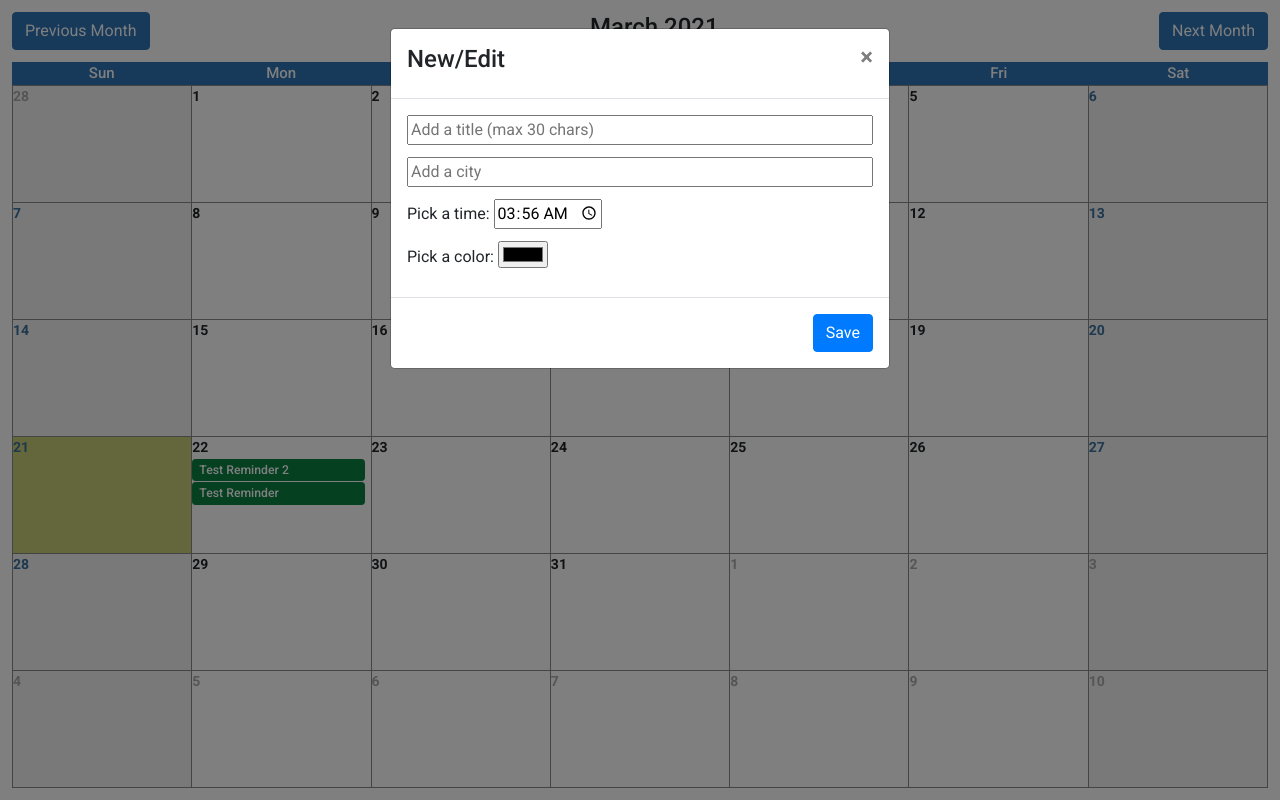
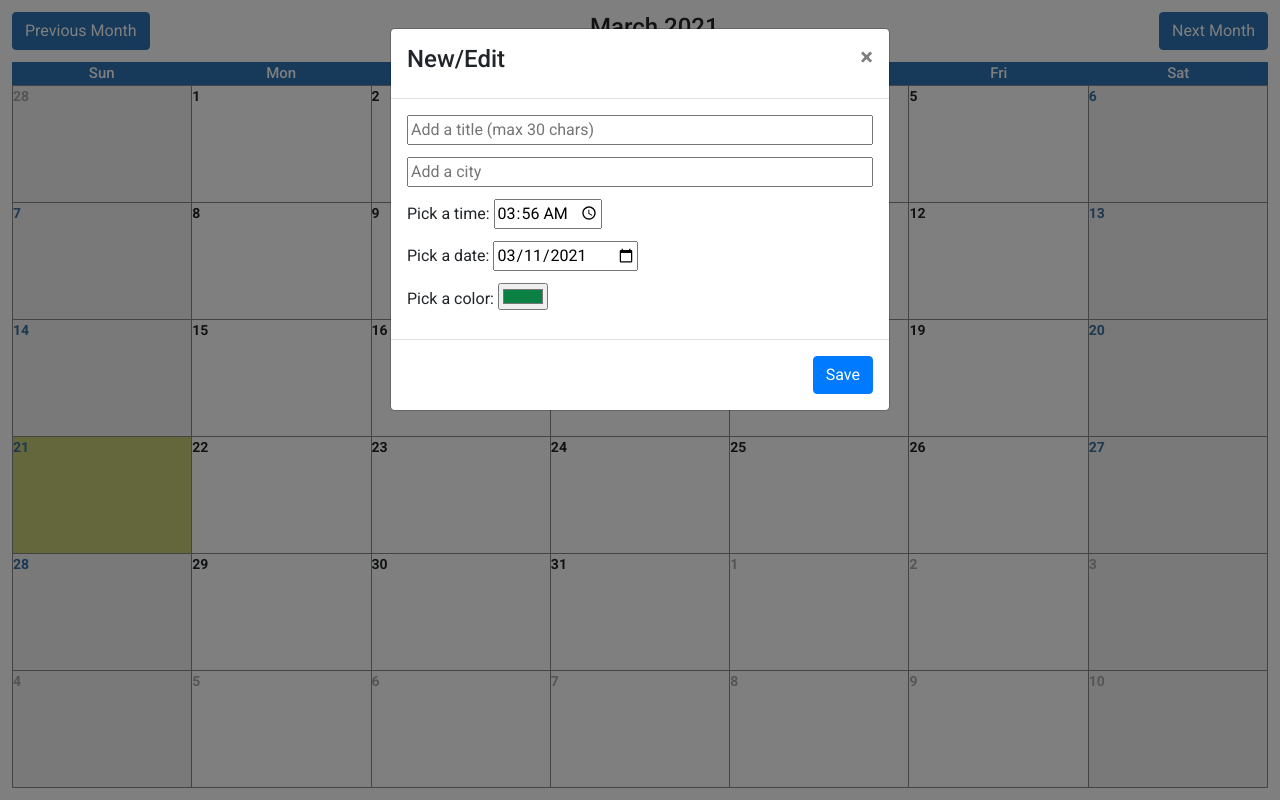
Before and after one commit to cassiostp/calendar, a React (Create React App) app: page / in a window 1280 px wide. Both pictures are taken after a click on the element "11". Built offline with nearby package versions, Linux system fonts and the light colour scheme.

Commit message:
Finish save, edit and delete flows

```diff
--- a/src/components/Calendar/Cell.tsx
+++ b/src/components/Calendar/Cell.tsx
@@ -7,7 +7,7 @@ import {
     selectRemindersByDate,
 } from 'components/Calendar/calendarSlice';
 import Reminder from 'components/Reminder/Reminder';
-import { showModal } from 'components/Reminder/reminderSlice';
+import { showModal, setDateTime } from 'components/Reminder/reminderSlice';
 
 interface Props {
     date: number;
@@ -42,7 +42,8 @@ function CalendarCell({ date }: Props) {
             className={getClassNames(cellDate, currentDate)}
             onClick={(event) => {
                 event.stopPropagation();
-                dispatch(showModal({ type: 'new' }))
+                dispatch(setDateTime({ dateMillis: date }));
+                dispatch(showModal({ type: 'new' }));
             }}
         >
             {cellDate.day}
--- a/src/components/Calendar/calendarSlice.ts
+++ b/src/components/Calendar/calendarSlice.ts
@@ -7,33 +7,14 @@ import { Reminder } from 'types';
 
 const DAYS_IN_CALENDAR = 42;
 
-interface Reminders {
-    [key: string]: Reminder[] | undefined;
-}
-
 interface CalendarState {
     date: number;
-    reminders: Reminders;
+    reminders: Reminder[];
 }
 
 const initialState: CalendarState = {
     date: DateTime.now().toMillis(),
-    reminders: {
-        '2021-3-22': [
-            {
-                title: 'Test Reminder',
-                date: DateTime.now().toMillis(),
-                city: 'fortaleza',
-                color: '',
-            },
-            {
-                title: 'Test Reminder 2',
-                date: DateTime.now().minus({ hours: 1 }).toMillis(),
-                city: 'aracaju',
-                color: '',
-            }
-        ]
-    },
+    reminders: [],
 }
 
 export const calendarSlice = createSlice({
@@ -45,11 +26,42 @@ export const calendarSlice = createSlice({
         },
         decrement: state => {
             state.date = DateTime.fromMillis(state.date).minus({ months: 1 }).toMillis();
+        },
+        saveReminder: (
+            state,
+            action: PayloadAction<{ newReminder: Reminder, oldReminder?: Reminder }>
+        ) => {
+            const { newReminder, oldReminder } = action.payload;
+            let { reminders } = state;
+            const index = reminders.findIndex(reminder => reminder.date === newReminder.date);
+            if (oldReminder) {
+                reminders = reminders.filter(
+                    filterReminder => filterReminder.date !== oldReminder.date
+                );
+
+            }
+            if (index >= 0) {
+                reminders[index] = newReminder;
+            } else {
+                reminders.push(newReminder);
+            }
+            state.reminders = reminders;
+        },
+        deleteReminder: (state, action: PayloadAction<{ reminder: Reminder }>) => {
+            const { reminder } = action.payload;
+            state.reminders = state.reminders.filter(
+                filterReminder => filterReminder.date !== reminder.date
+            );
         }
     }
 });
 
-export const { increment, decrement } = calendarSlice.actions;
+export const {
+    increment,
+    decrement,
+    saveReminder,
+    deleteReminder
+} = calendarSlice.actions;
 
 export const selectCurrentDate = (state: RootState) => state.calendar.date;
 export const selectCalendarDays = (state: RootState) => {
@@ -66,9 +78,11 @@ export const selectCalendarDays = (state: RootState) => {
     return calendarArray;
 };
 export const selectRemindersByDate = (date: DateTime) => (state: RootState) => {
-    const reminders = state.calendar.reminders[`${date.year}-${date.month}-${date.day}`];
-    const sortedReminders = sortBy(reminders, ['date']);
-    return sortedReminders ?? [];
+    const { reminders } = state.calendar;
+    const filteredReminders = reminders.filter(reminder =>
+        date.toFormat('yyyy-MM-dd') === DateTime.fromMillis(reminder.date).toFormat('yyyy-MM-dd'));
+    const sortedReminders = sortBy(filteredReminders, ['date']);
+    return sortedReminders;
 }
 
 export default calendarSlice.reducer;
--- a/src/components/Reminder/ReminderModal.tsx
+++ b/src/components/Reminder/ReminderModal.tsx
@@ -1,8 +1,7 @@
-import React, { useState } from 'react';
+import React from 'react';
 import Button from 'react-bootstrap/Button';
 import Modal from 'react-bootstrap/Modal';
 import { useDispatch, useSelector } from 'react-redux';
-import { DateTime } from 'luxon';
 
 import {
     hideModal,
@@ -10,45 +9,71 @@ import {
     setCity,
     setColor,
     setDate,
+    setTime,
     setTitle,
     selectModalState,
+    selectReminderFromForm,
 } from 'components/Reminder/reminderSlice';
+import {
+    deleteReminder,
+    saveReminder,
+} from 'components/Calendar/calendarSlice';
 
 function ReminderModal() {
     const {
+        formCity,
+        formColor,
+        formDate,
+        formTime,
+        formTitle,
         selectedReminder,
         show,
         type
     } = useSelector(selectModalState);
+    const modifiedReminder = useSelector(selectReminderFromForm);
     const dispatch = useDispatch();
-    console.log(selectedReminder);
+
+    let modalFooter: React.ReactNode;
 
     if (type === 'view') {
-        return (
-            <Modal
-                show={show}
-                onHide={() => dispatch(hideModal())}
+        modalFooter = (
+            <React.Fragment>
+                <Button
+                    onClick={() => dispatch(showModal({
+                        type: 'edit',
+                        reminder: selectedReminder
+                    }))}
+                >
+                    Edit
+                </Button>
+                <Button
+                    variant='danger'
+                    onClick={() => {
+                        if (selectedReminder) {
+                            dispatch(deleteReminder({
+                                reminder: selectedReminder,
+                            }));
+                            dispatch(hideModal());
+                        }
+                    }}
+                >
+                    Delete
+                </Button>
+            </React.Fragment>
+        );
+    } else {
+        modalFooter = (
+            <Button
+                onClick={() => {
+                    dispatch(saveReminder({
+                        newReminder: modifiedReminder,
+                        oldReminder: selectedReminder,
+                    }));
+                    dispatch(hideModal());
+                }}
             >
-                <Modal.Header closeButton>
-                    <h4>Reminder</h4>
-                </Modal.Header>
-                <Modal.Body>
-                    <p>{selectedReminder.title}</p>
-                    <p>{selectedReminder.city}</p>
-                </Modal.Body>
-                <Modal.Footer>
-                    <Button
-                        onClick={() => {
-                            dispatch(showModal({
-                                type: 'edit',
-                                reminder: selectedReminder
-                            }))
-                        }}
-                    >
-                        Edit
-                    </Button>
-                </Modal.Footer>
-            </Modal>
+                Save
+            </Button>
         );
     }
 
@@ -60,7 +85,7 @@ function ReminderModal() {
             }}
         >
             <Modal.Header closeButton>
-                <h4>New/Edit</h4>
+                <h4>{type === 'view' ? 'Reminder' : 'New/Edit'}</h4>
             </Modal.Header>
             <Modal.Body>
                 <div className='form-container'>
@@ -70,14 +95,16 @@ function ReminderModal() {
                         maxLength={30}
                         placeholder='Add a title (max 30 chars)'
                         onChange={(event) => dispatch(setTitle({ title: event.target.value }))}
-                        value={selectedReminder.title}
+                        value={formTitle}
+                        readOnly={type === 'view'}
                     />
                     <input
                         type="text"
                         id='city'
                         placeholder='Add a city'
                         onChange={(event) => dispatch(setCity({ city: event.target.value }))}
-                        value={selectedReminder.city}
+                        value={formCity}
+                        readOnly={type === 'view'}
                     />
                     <div>
                         <span>Pick a time: </span>
@@ -85,10 +112,20 @@ function ReminderModal() {
                             type='time'
                             id='time'
                             placeholder='Pick the time'
-                            onChange={(event) => dispatch(setDate({
-                                date: DateTime.fromFormat(event.target.value, 'hh:mm').toMillis()
-                            }))}
-                            value={DateTime.fromMillis(selectedReminder.date).toFormat('hh:mm')}
+                            onChange={(event) => dispatch(setTime({ time: event.target.value }))}
+                            value={formTime}
+                            readOnly={type === 'view'}
+                        />
+                    </div>
+                    <div>
+                        <span>Pick a date: </span>
+                        <input
+                            type='date'
+                            id='date'
+                            placeholder='Pick the date'
+                            onChange={(event) => dispatch(setDate({ date: event.target.value }))}
+                            value={formDate}
+                            readOnly={type === 'view'}
                         />
                     </div>
                     <div>
@@ -96,16 +133,15 @@ function ReminderModal() {
                         <input
                             type='color'
                             onChange={(event) => dispatch(setColor({ color: event.target.value }))}
-                            value={selectedReminder.color}
+                            value={formColor}
+                            disabled={type === 'view'}
                         />
                     </div>
                 </div>
 
             </Modal.Body>
             <Modal.Footer>
-                <Button>
-                    Save
-                </Button>
+                {modalFooter}
             </Modal.Footer>
         </Modal>
     );
--- a/src/components/Reminder/reminderSlice.tsx
+++ b/src/components/Reminder/reminderSlice.tsx
@@ -10,7 +10,12 @@ interface ReminderState {
     modal: {
         show: boolean;
         type: modalType;
-        selectedReminder: Reminder;
+        formTitle: string;
+        formDate: string;
+        formTime: string;
+        formCity: string;
+        formColor: string;
+        selectedReminder?: Reminder;
     };
 }
 
@@ -18,12 +23,11 @@ const initialState: ReminderState = {
     modal: {
         show: false,
         type: 'view',
-        selectedReminder: {
-            title: '',
-            date: DateTime.now().toMillis(),
-            city: '',
-            color: '',
-        }
+        formTitle: '',
+        formDate: '',
+        formTime: '',
+        formCity: '',
+        formColor: '#0b8043',
     }
 }
 
@@ -35,27 +39,44 @@ export const reminderSlice = createSlice({
             state,
             action: PayloadAction<{ type: modalType, reminder?: Reminder }>
         ) => {
+            const { reminder } = action.payload;
+            if (reminder) {
+                state.modal.selectedReminder = reminder;
+                state.modal.formTitle = reminder.title;
+                state.modal.formColor = reminder.color;
+                state.modal.formCity = reminder.city;
+                state.modal.formDate = DateTime.fromMillis(reminder.date).toFormat('yyyy-MM-dd');
+                state.modal.formTime = DateTime.fromMillis(reminder.date).toFormat('hh:mm');
+            }
             state.modal = {
+                ...state.modal,
                 show: true,
                 type: action.payload.type,
-                selectedReminder: action.payload.reminder ?? initialState.modal.selectedReminder,
             }
         },
         hideModal: state => {
-            state.modal = initialState.modal;
+            state.modal = { ...initialState.modal, type: state.modal.type };
         },
         setTitle: (state, action: PayloadAction<{ title: string }>) => {
-            state.modal.selectedReminder.title =  action.payload.title;
+            state.modal.formTitle = action.payload.title;
         },
-        setDate: (state, action: PayloadAction<{ date: number }>) => {
-            state.modal.selectedReminder.date =  action.payload.date;
+        setDate: (state, action: PayloadAction<{ date: string }>) => {
+            state.modal.formDate = action.payload.date;
+        },
+        setTime: (state, action: PayloadAction<{ time: string }>) => {
+            state.modal.formTime = action.payload.time;
         },
         setColor: (state, action: PayloadAction<{ color: string }>) => {
-            state.modal.selectedReminder.color =  action.payload.color;
+            state.modal.formColor = action.payload.color;
         },
         setCity: (state, action: PayloadAction<{ city: string }>) => {
-            state.modal.selectedReminder.city =  action.payload.city;
+            state.modal.formCity = action.payload.city;
         },
+        setDateTime: (state, action: PayloadAction<{ dateMillis: number }>) => {
+            const { dateMillis } = action.payload;
+            state.modal.formDate = DateTime.fromMillis(dateMillis).toFormat('yyyy-MM-dd');
+            state.modal.formTime = DateTime.fromMillis(dateMillis).toFormat('hh:mm');
+        }
     }
 });
 
@@ -65,9 +86,27 @@ export const {
     setCity,
     setColor,
     setDate,
+    setTime,
+    setDateTime,
     setTitle,
 } = reminderSlice.actions;
 
 export const selectModalState = (state: RootState) => state.reminder.modal;
+export const selectReminderFromForm = (state: RootState): Reminder => {
+    const {
+        formCity,
+        formColor,
+        formDate,
+        formTime,
+        formTitle,
+    } = state.reminder.modal;
+
+    return ({
+        city: formCity,
+        color: formColor,
+        date: DateTime.fromFormat(`${formDate} ${formTime}`, 'yyyy-MM-dd hh:mm').toMillis(),
+        title: formTitle || 'Default reminder',
+    })
+};
 
 export default reminderSlice.reducer;
```
